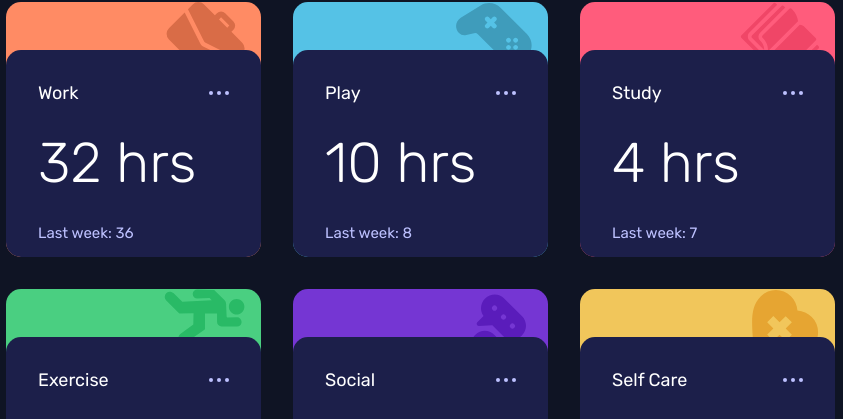
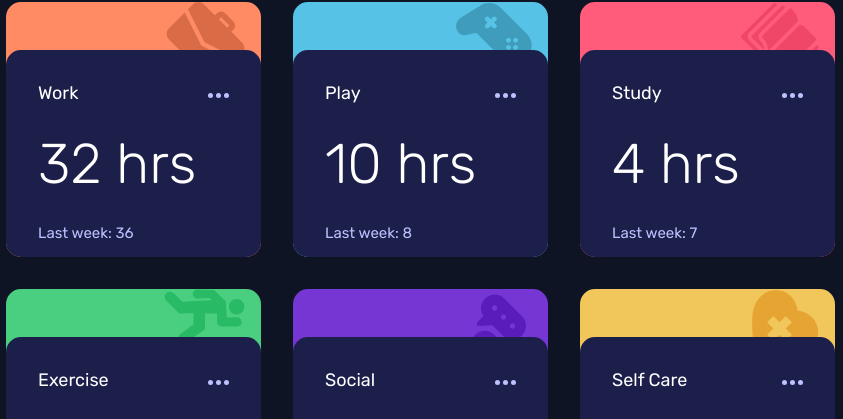
Before and after one commit to jonatan-samuelsson/time-tracking-dashboard-main, a plain HTML site: page index.html in a window 1280 px wide. Shown: the part 127-546 px from the top of the page, 363-1206 px from the left. Drawn offline with Linux system fonts and the light colour scheme.

Commit message:
fixed the elipsis icon

```diff
--- a/index.html
+++ b/index.html
@@ -49,7 +49,7 @@
         <div class="grid report">
           <div class="flex category-header">
             <h2 class="text-preset-3">Work</h2>
-            <a href="#" class="category-menu"></a>
+            <a href="#" class="category-menu"><svg width="21" height="5" xmlns="http://www.w3.org/2000/svg"><path d="M2.5 0a2.5 2.5 0 1 1 0 5 2.5 2.5 0 0 1 0-5Zm8 0a2.5 2.5 0 1 1 0 5 2.5 2.5 0 0 1 0-5Zm8 0a2.5 2.5 0 1 1 0 5 2.5 2.5 0 0 1 0-5Z" fill="currentcolor" fill-rule="evenodd"/></svg></a>
           </div>
 
 
@@ -66,7 +66,7 @@
         <div class="grid report">
           <div class="flex category-header">
             <h2 class="text-preset-3">Play</h2>
-            <a href="#" class="category-menu"></a>
+            <a href="#" class="category-menu"><svg width="21" height="5" xmlns="http://www.w3.org/2000/svg"><path d="M2.5 0a2.5 2.5 0 1 1 0 5 2.5 2.5 0 0 1 0-5Zm8 0a2.5 2.5 0 1 1 0 5 2.5 2.5 0 0 1 0-5Zm8 0a2.5 2.5 0 1 1 0 5 2.5 2.5 0 0 1 0-5Z" fill="currentcolor" fill-rule="evenodd"/></svg></a>
           </div>
 <div class="flex time-report">
 
@@ -82,7 +82,7 @@
         <div class="grid report">
           <div class="flex category-header">
             <h2 class="text-preset-3">Study</h2>
-            <a href="#" class="category-menu"></a>
+            <a href="#" class="category-menu"><svg width="21" height="5" xmlns="http://www.w3.org/2000/svg"><path d="M2.5 0a2.5 2.5 0 1 1 0 5 2.5 2.5 0 0 1 0-5Zm8 0a2.5 2.5 0 1 1 0 5 2.5 2.5 0 0 1 0-5Zm8 0a2.5 2.5 0 1 1 0 5 2.5 2.5 0 0 1 0-5Z" fill="currentcolor" fill-rule="evenodd"/></svg></a>
           </div>
 
           <div class="flex time-report">
@@ -97,7 +97,7 @@
         <div class="grid report">
           <div class="flex category-header">
             <h2 class="text-preset-3">Exercise</h2>
-            <a href="#" class="category-menu"></a>
+            <a href="#" class="category-menu"><svg width="21" height="5" xmlns="http://www.w3.org/2000/svg"><path d="M2.5 0a2.5 2.5 0 1 1 0 5 2.5 2.5 0 0 1 0-5Zm8 0a2.5 2.5 0 1 1 0 5 2.5 2.5 0 0 1 0-5Zm8 0a2.5 2.5 0 1 1 0 5 2.5 2.5 0 0 1 0-5Z" fill="currentcolor" fill-rule="evenodd"/></svg></a>
           </div>
 
           <div class="flex time-report">
@@ -112,7 +112,7 @@
         <div class="grid report">
           <div class="flex category-header">
             <h2 class="text-preset-3">Social</h2>
-            <a href="#" class="category-menu"></a>
+            <a href="#" class="category-menu"><svg width="21" height="5" xmlns="http://www.w3.org/2000/svg"><path d="M2.5 0a2.5 2.5 0 1 1 0 5 2.5 2.5 0 0 1 0-5Zm8 0a2.5 2.5 0 1 1 0 5 2.5 2.5 0 0 1 0-5Zm8 0a2.5 2.5 0 1 1 0 5 2.5 2.5 0 0 1 0-5Z" fill="currentcolor" fill-rule="evenodd"/></svg></a>
           </div>
 
           <div class="flex time-report">
@@ -127,7 +127,7 @@
         <div class="grid report">
           <div class="flex category-header">
             <h2 class="text-preset-3">Self Care</h2>
-            <a href="#" class="category-menu"></a>
+            <a href="#" class="category-menu"><svg width="21" height="5" xmlns="http://www.w3.org/2000/svg"><path d="M2.5 0a2.5 2.5 0 1 1 0 5 2.5 2.5 0 0 1 0-5Zm8 0a2.5 2.5 0 1 1 0 5 2.5 2.5 0 0 1 0-5Zm8 0a2.5 2.5 0 1 1 0 5 2.5 2.5 0 0 1 0-5Z" fill="currentcolor" fill-rule="evenodd"/></svg></a>
           </div>
 
           <div class="flex time-report">
--- a/style.css
+++ b/style.css
@@ -292,30 +292,17 @@ body {
 
 
 
-        .category-menu, .category-menu::before, .category-menu::after {
-            content: "";
-            background-color: var(--clr-Pale-blue);
-            width: .25rem;
-            height: .25rem;
-            border-radius: 100%;
+        .category-menu {
+
+            color: var(--clr-Pale-blue);
+
 
             &:hover {
-                background-color: #fff;
+                color: #fff;
             }
         }
 
-        .category-menu {
-            position: relative;
 
-            &::before {
-                position: absolute;
-                left: -200%;
-            }
-            &::after {
-                position: absolute;
-                left: -400%;
-            }
-        }
 
         .previous {
             color: var(--clr-Pale-blue);
@@ -380,7 +367,7 @@ body {
 
 @media screen and (40rem <= width < 75rem) {
     .report-card {
-        grid-template-columns: repeat(2, 235px);
+        grid-template-columns: repeat(2, 270px);
 
         .user-dashboard {
             grid-column-end: span 2;
```
Also changed, not shown: images/icon-ellipsis.svg.
